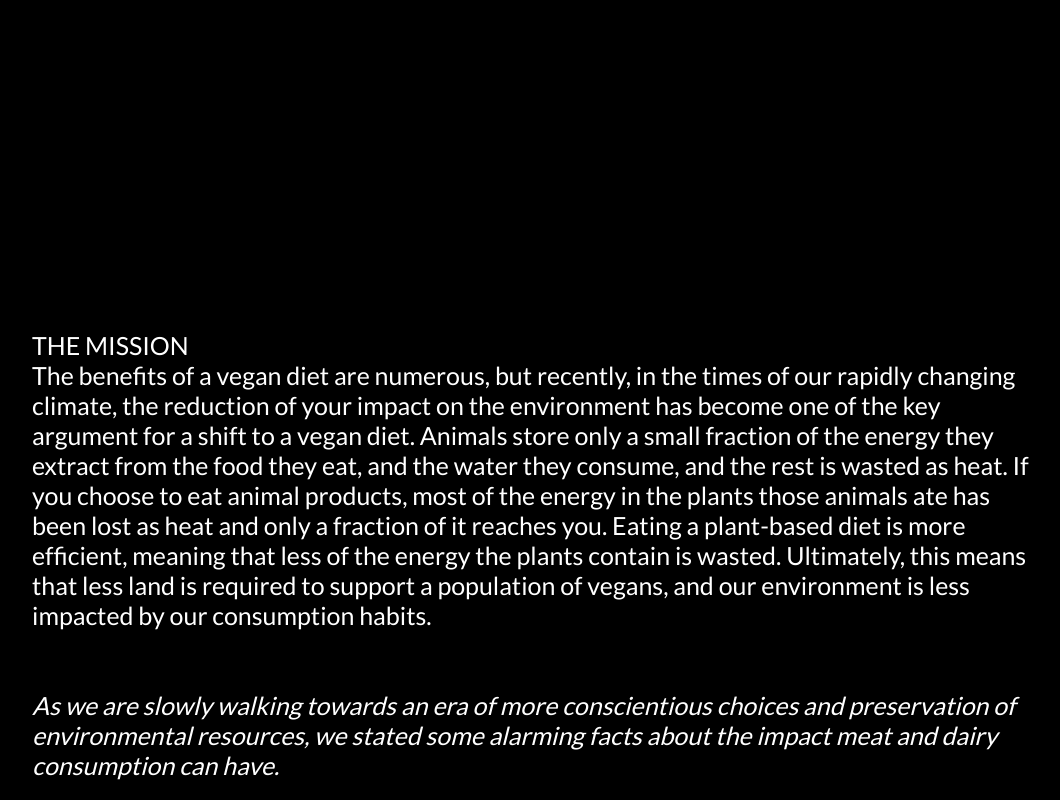
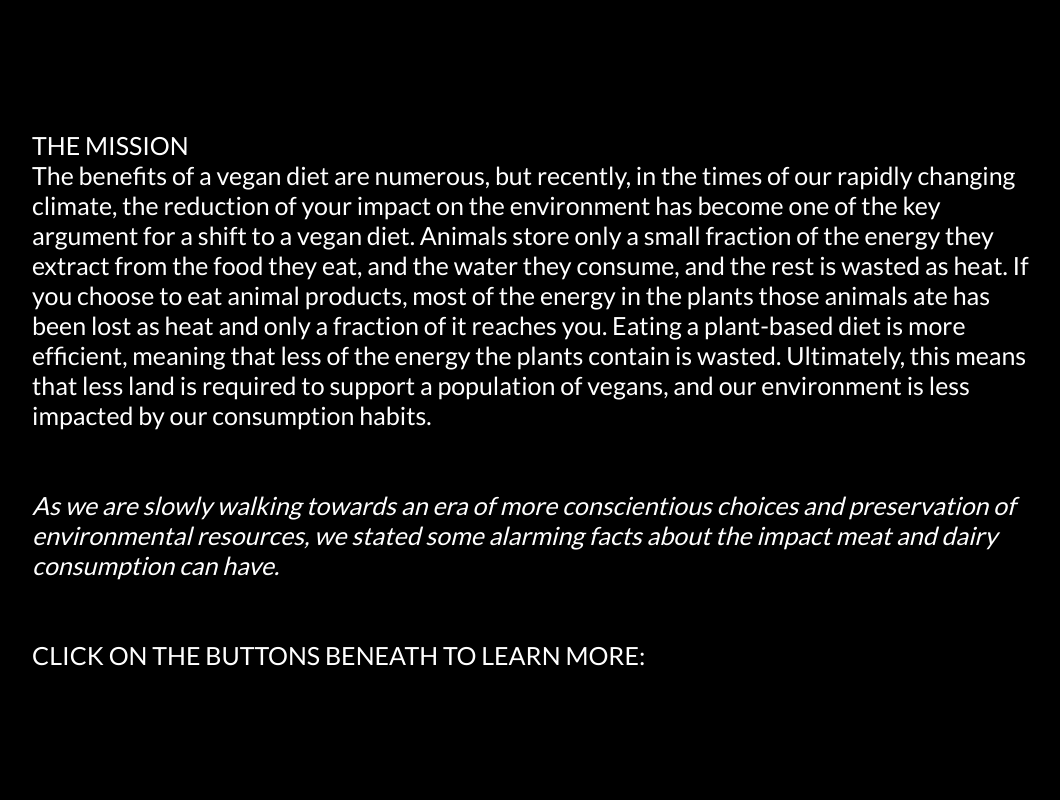
Before and after one commit to ctt-data/vegetarian, a plain HTML site: page index.html in a window 1280 px wide. Shown: the part 980-1780 px from the top of the page, without its empty margins (166-1226 px from the left). Drawn offline with nearby package versions, Linux system fonts and the light colour scheme.

Commit message:
Update style.css

```diff
--- a/style.css
+++ b/style.css
@@ -3,7 +3,7 @@
   font-size: 25px;
   font-weight: normal;
   font-family: 'Lato', sans-serif;
-  margin: 350px 60px 150px 190px;
+  margin: 150px 60px 150px 190px;
 }
 
 body {background-color: black;
```
